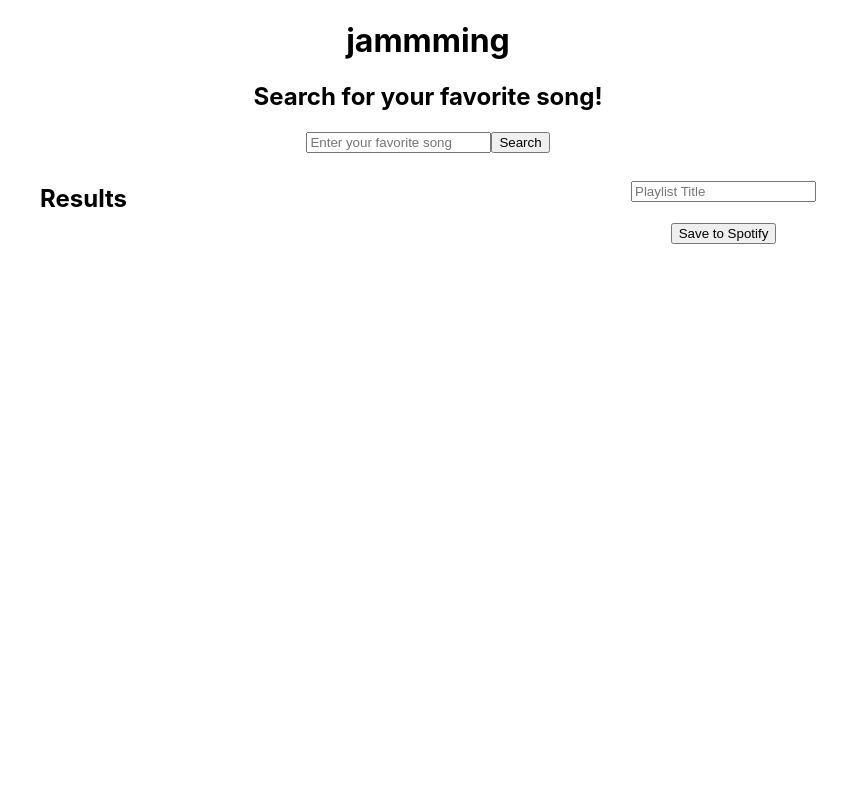
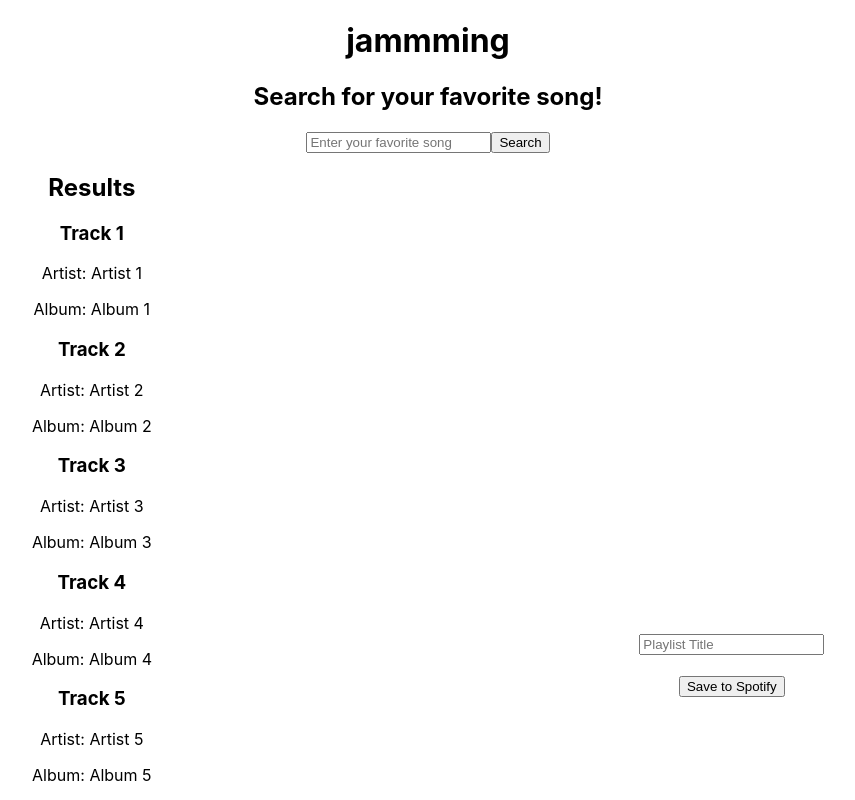
Before and after one commit to klutz4/jammming, a React (Create React App) app: page / in a window 1280 px wide. Shown: the top 800 px of the page, without its empty margins (212-1067 px from the left). Built offline with nearby package versions, Linux system fonts and the light colour scheme.

Commit message:
get the flow of components working

```diff
--- a/src/components/App/App.js
+++ b/src/components/App/App.js
@@ -2,15 +2,24 @@ import './App.css';
 import SearchBar from '../SearchBar/SearchBar';
 import SearchResults from '../SearchResults/SearchResults';
 import Playlist from '../Playlist/Playlist';
+import { get } from '../../mockBackEnd/fetch';
+import tracks from '../../mockBackEnd/data';
 
 function App() {
+
+  const search = () => {
+    get().then((response) => {
+        alert('Response: ' + JSON.stringify(response,'',2))
+    });
+}
+
   return (
     <div>
       <h1>jammming</h1>
       <div className='app'>
-        <SearchBar />
+        <SearchBar onSearch={search}/>
         <div className='app-playlist'>
-          <SearchResults />
+          <SearchResults searchResults={tracks} />
           <Playlist />
         </div>
       </div>
--- a/src/components/SearchBar/SearchBar.js
+++ b/src/components/SearchBar/SearchBar.js
@@ -1,5 +1,5 @@
 import React, {useState, useEffect} from 'react';
-import { get } from '../../mockBackEnd/fetch';
+
 
 function SearchBar(props) {
     const [input, setInput] = useState('');
@@ -8,11 +8,13 @@ function SearchBar(props) {
         setInput(event.target.value);
     };
 
+
+
     return (
         <div className='search-bar'>
             <h2>Search for your favorite song!</h2>
             <input placeholder='Enter your favorite song' value={input} onChange={handleInputChange} type='text' />
-            <button className='search-button' >Search</button>
+            <button className='search-button' onClick={props.onSearch}>Search</button>
         </div>
     )
 };
--- a/src/components/SearchResults/SearchResults.js
+++ b/src/components/SearchResults/SearchResults.js
@@ -6,7 +6,7 @@ function SearchResults(props) {
     return (
         <div className='search-results'>
             <h2>Results</h2>
-            <Tracklist />
+            <Tracklist tracks={props.searchResults}/>
         </div>
     )
 };
--- a/src/components/Track/Track.js
+++ b/src/components/Track/Track.js
@@ -3,7 +3,9 @@ import React from 'react';
 function Track(props) {
     return (
         <div className='track'>
-
+        <h3>{props.track.name}</h3>
+        <p>Artist: {props.track.artists[0].name}</p>
+        <p>Album: {props.track.album.name}</p>
         </div>
     )
 };
--- a/src/components/Tracklist/Tracklist.js
+++ b/src/components/Tracklist/Tracklist.js
@@ -5,9 +5,18 @@ function Tracklist(props) {
 
     return (
         <div className='tracklist'>
-            <Track />
+        {props.tracks.map((track) => {
+
+        return (
+            <Track
+            track={track}
+            key={track.id}
+            />
+             );
+            })}
+
         </div>
-    )
+    );
 };
 
 export default Tracklist;
--- a/src/mockBackEnd/data.js
+++ b/src/mockBackEnd/data.js
@@ -98,3 +98,5 @@ const tracks = [
         "name": "Track 8",
       },
   ]
+
+export default tracks;
--- a/src/mockBackEnd/fetch.js
+++ b/src/mockBackEnd/fetch.js
@@ -4,7 +4,7 @@
 
 import tracks from "./data";
 
-export function get(endpoint) {
+export function get() {
   const delay = Math.floor(Math.random() * 1000);
   return new Promise((resolve, reject) => {
     setTimeout(() => {
```
